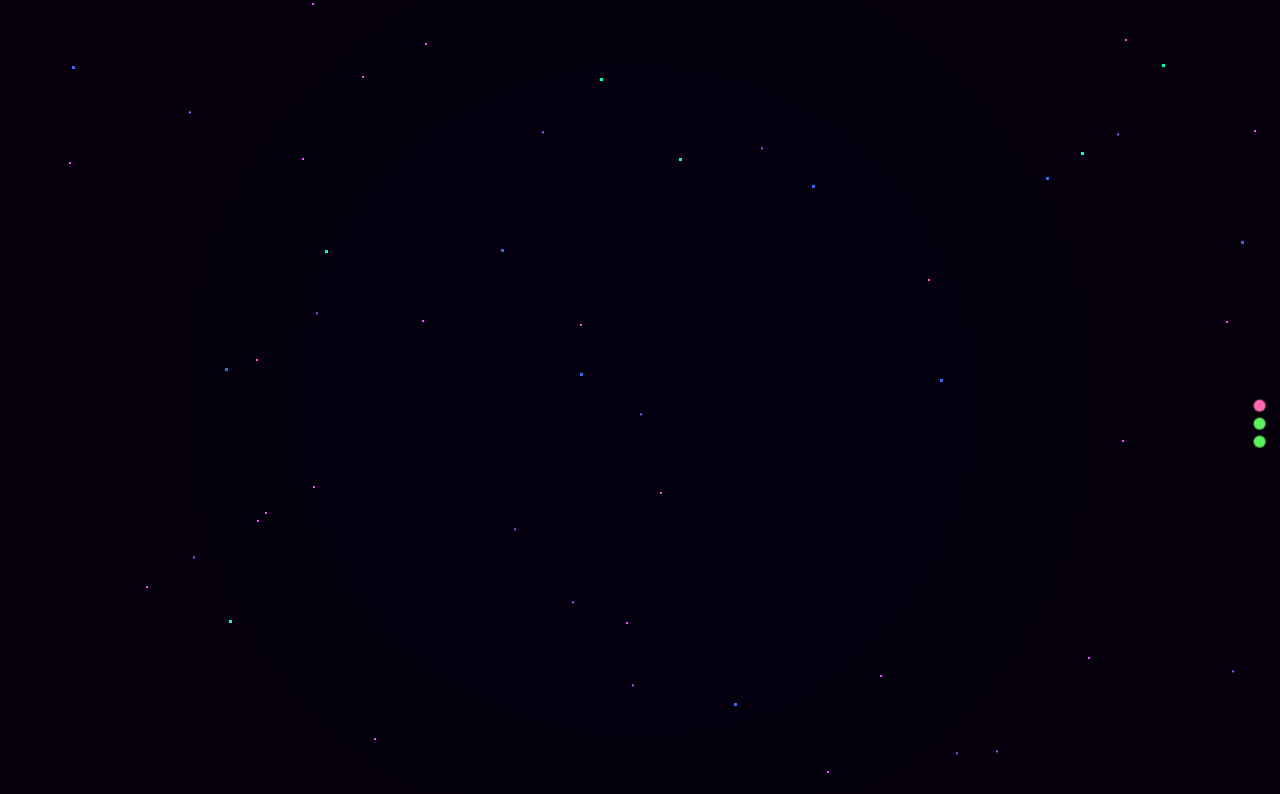
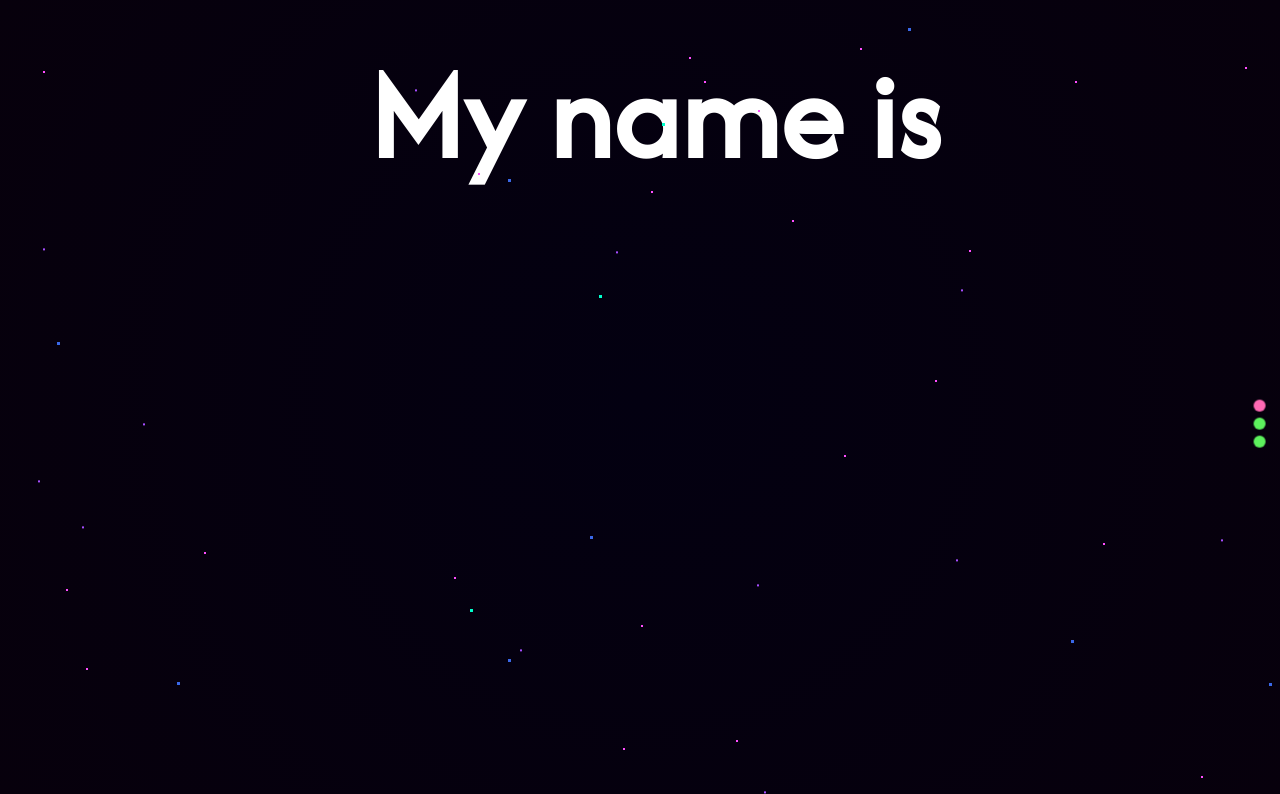
Before and after one commit to zaccmagicdev/personal_portfolio, a React (Create React App) app: page / in a window 1280 px wide. Shown: the top 794 px of the page. Built offline with nearby package versions, Linux system fonts and the light colour scheme.

Commit message:
FIX: Fade animation now works with respective css animation

```diff
--- a/src/components/App/App.js
+++ b/src/components/App/App.js
@@ -20,7 +20,7 @@ function App() {
     }, miliseconds);
   }
 
-  fadeInTiming(3, topRef);
+  fadeInTiming(2, topRef);
 
   return (
     <>
--- a/src/components/App/App.scss
+++ b/src/components/App/App.scss
@@ -149,20 +149,22 @@ body {
   visibility: visible;
 }
 
+
 .top {
-  animation: floatAround linear infinite 65s, 1s ease 6s normal 1 fade;
+  animation: floatAround linear infinite 65s, 1s ease 2s normal forwards 1 fade;
 }
+
 /*
 .name {
-  animation: floatAround linear infinite 45s, //3s ease 0s normal forwards 4 fade;
+  animation: floatAround linear infinite 45s, 3s ease 0s normal forwards 1 fade;
 }
 
 .occupation1 {
-  animation: floatAround linear infinite 35s, //9s ease 0s normal forwards 2 fade;
+  animation: floatAround linear infinite 35s, 9s ease 0s normal forwards 2 fade;
 }
 
 .occupation2 {
-  animation: floatAround linear infinite 25s, //3s ease 0s normal forwards 5 fade
+  animation: floatAround linear infinite 25s, 3s ease 0s normal forwards 5 fade
 }
 */
 @keyframes starMove {
```
